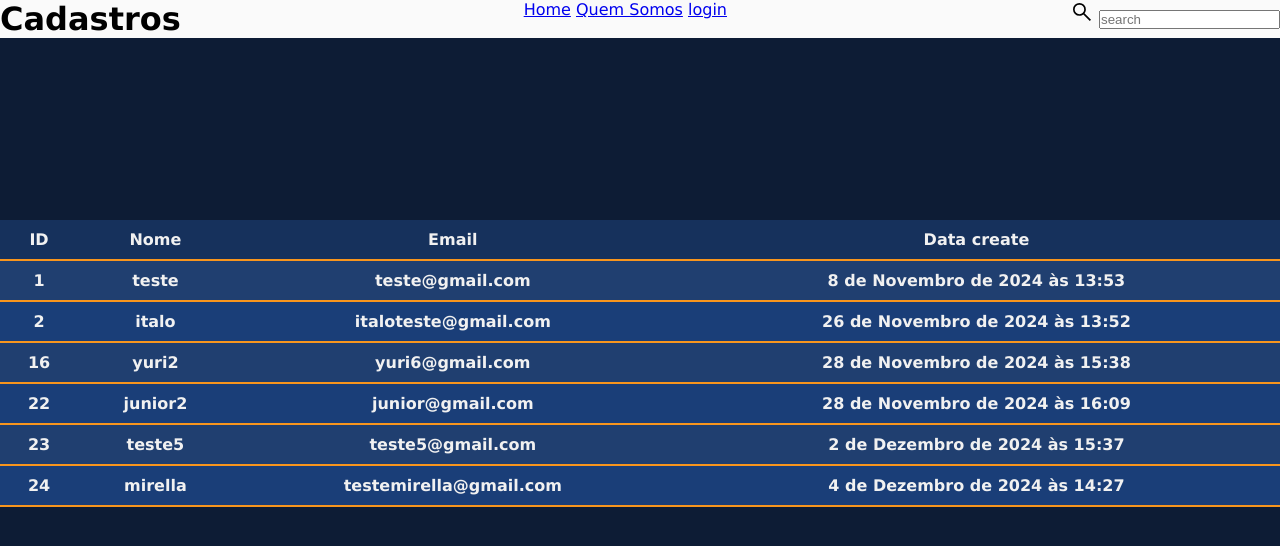
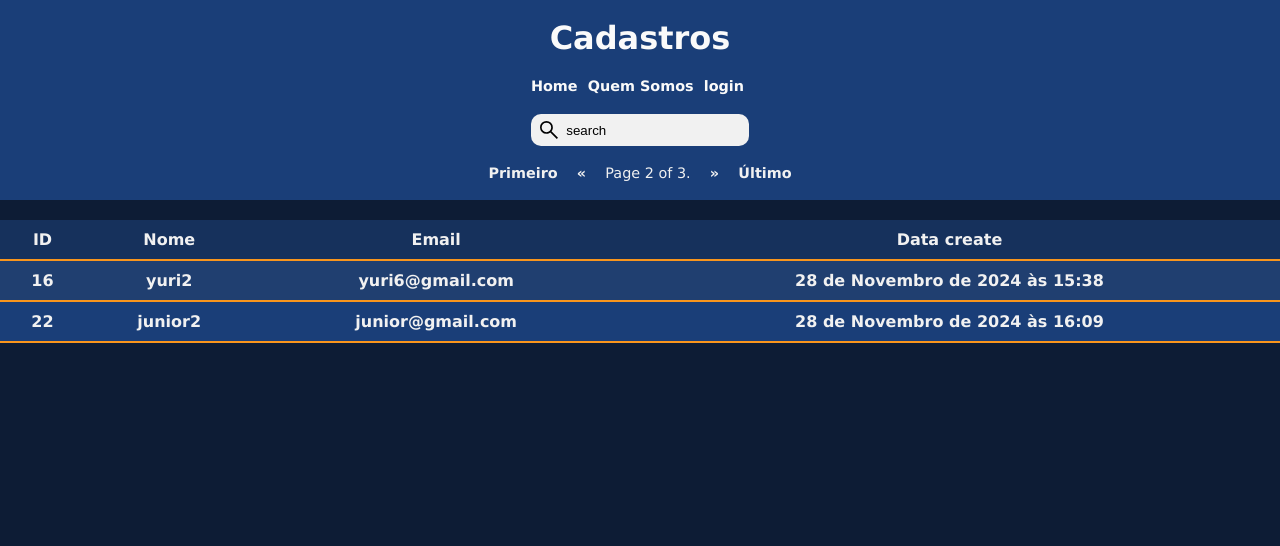
Before and after one commit to oyureh/DPbox, a Django app: page /usuarios/?page=2 in a window 1280 px wide. Shown: the top 546 px of the page. Run offline with Django 5.2, Linux system fonts and the light colour scheme; data comes from the database, SQL or seed files in the repository; both versions use the stored data as it was after the commit.

```diff
--- a/contact/templates/contact/usuarios.html
+++ b/contact/templates/contact/usuarios.html
@@ -12,8 +12,8 @@
                 </tr>
             </thead>
 
-            <tbody>
-                {% for usuarios in usuarios %}
+            <tbody id="tabela-usuarios">
+                {% for usuarios in page_obj %}
                     <tr>
                         <td>
                             {{ usuarios.id_usuario }}
--- a/contact/urls.py
+++ b/contact/urls.py
@@ -6,5 +6,4 @@ urlpatterns = [
    path('login/', views.login, name='login'),
    path('quemsomos/', views.quemsomos, name='quemsomos'),
    path('usuarios/', views.usuarios, name='usuarios'),
-    path('search/', views.search, name='search'),
 ]
--- a/contact/views.py
+++ b/contact/views.py
@@ -2,7 +2,7 @@ from django.shortcuts import render, redirect #get_object_or_404
 from contact.models import Usuarios
 from django.http import HttpResponse
 from django.db import IntegrityError
-from django.db.models import Q
+from django.core.paginator import Paginator
 
 
 
@@ -26,7 +26,15 @@ def _header_usuarios(request):
         request,
         'contact/_header_usuarios'
     )
+
 def usuarios(request):
+
+    usuarios =  Usuarios.objects.all()
+    paginator = Paginator(usuarios, 2)  # Show 25 contacts per page.
+
+    page_number = request.GET.get("page")
+    page_obj = paginator.get_page(page_number)
+    return render(request, "contact/usuarios.html", {"page_obj": page_obj})
 
     if request.method == 'POST':
         nome = request.POST.get('nome')
@@ -52,19 +60,3 @@ def usuarios(request):
         'usuarios': Usuarios.objects.all()
     }
     return render(request, 'contact/usuarios.html', usuarios)
-
-def search(request):
-    search_value = request.GET.get('q', '').strip()
-
-    if search_value == '':
-        return redirect('contact:index')
-
-    contacts = Contact.objects \
-        .filter(show=True)\
-        .filter(
-            Q(first_name__icontains=search_value) |
-            Q(last_name__icontains=search_value) |
-            Q(phone__icontains=search_value) |
-            Q(email__icontains=search_value)
-        )\
-        .order_by('-id')
--- a/templates/base/partials/_header_usuarios.html
+++ b/templates/base/partials/_header_usuarios.html
@@ -7,8 +7,26 @@
         <a class="nav-usuarios" href="{% url 'login' %}">login</a>
     </nav>
 
-    <form action="" method="get">
+    <form class="forms" action="" method="get">
         <img src="{% static 'global/imgs/lupa.svg'%}" alt="">
         <input type="search" placeholder="search" id="search" class="search-input" name="q">
     </form>
+
+    <div class="pagination">
+        <span class="step-links">
+            {% if page_obj.has_previous %}
+                <a href="?page=1"> Primeiro</a>
+                <a href="?page={{ page_obj.previous_page_number }}">&laquo;</a>
+            {% endif %}
+
+            <span class="current">
+                Page {{ page_obj.number }} of {{ page_obj.paginator.num_pages }}.
+            </span>
+
+            {% if page_obj.has_next %}
+                <a href="?page={{ page_obj.next_page_number }}">&raquo;</a>
+                <a href="?page={{ page_obj.paginator.num_pages }}">Último </a>
+            {% endif %}
+        </span>
+    </div>
 </header>
--- a/templates/base/usuarios.html
+++ b/templates/base/usuarios.html
@@ -5,19 +5,19 @@
     <meta charset="UTF-8">
     <meta name="viewport" content="width=device-width, initial-scale=1.0, viewport-fit=cover">
     <title>Cadastro</title>
+
     <link rel="stylesheet" href="{% static 'global/css/style.css' %}">
-    <link rel="stylesheet" href="{% static 'global/css/partials.css' %}">
+    <link rel="stylesheet" href="{% static 'global/css/partials.css'%}">
+
 </head>
 <body id="body-usuarios">
 
     {% include 'base/partials/_header_usuarios.html' %}
-
 {% block content %}
     <main id="lista-usuarios">
 
-
-
     </main>
 {% endblock content %}
+<script src="{% static 'global/js/filtertask.js'%}"></script>
 </body>
 </html>
--- a/templates/static/global/css/partials.css
+++ b/templates/static/global/css/partials.css
@@ -13,6 +13,9 @@
     --cor06: #fff;
     --cor07: #fafafa;
     --cor08: #f1f1f1;
+    --spacing: 1.5rem;
+    --transition-fast: 300ms;
+    --link-dark-color: rgb(0, 83, 134);
 }
 
 
@@ -79,7 +82,7 @@ header {
     display: flex;
     justify-content: space-between;
     flex-wrap: wrap;
-    background-color:#fafafa;
+    background-color:var(--cor07);
     position: fixed;
     z-index: 1090;
     width: 100%;
@@ -135,7 +138,8 @@ header {
     margin: 0px 30px 0px 10px;
 }
 /* fim header */
-/*
+
+
 #header-usuarios{
     width: 100%;
     height: 200px;
@@ -163,7 +167,7 @@ header {
     border-bottom: 2px solid var(--cor04);
 }
 
-form{
+.forms{
     display: flex;
     flex-direction: row;
     align-items: center;
@@ -177,8 +181,37 @@ form{
 
 .search-input{
     color: black;
+    outline: none;
+    border: none;
+    background-color: transparent;
 }
 
 .search-input::placeholder{
     color: black;
-} */
+}
+
+.pagination {
+    display: flex;
+    justify-content: center;
+
+  }
+
+.current{
+     color: var(--cor04);
+     font-size: 0.9rem;
+     color: var(--cor08);
+}
+
+  .pagination .step-links {
+    display: flex;
+    gap: calc(var(--spacing) * 0.8);
+  }
+
+  .pagination .step-links a {
+    color: var(--cor08);
+    transition: color var(--transition-fast) ease-in-out;
+    text-decoration: none;
+    display: block;
+    font-weight: 700;
+    font-size: 0.9rem;
+  }
--- a/templates/static/global/css/style.css
+++ b/templates/static/global/css/style.css
@@ -14,6 +14,7 @@
     --cor06: #fff;
     --cor07: #fafafa;
     --cor08: #f1f1f1;
+    --cor09: white;
 }
 
 body{
@@ -464,62 +465,48 @@ p.hub{
 
 /* lista cadastros */
 
-#body-usuarios{
-    background-color: #0d1c35  !important;
+#body-usuarios {
+    background-color: #0d1c35 !important;
 }
 
-#lista-usuarios{
-    width: 100vw;
+#lista-usuarios {
+    width: 100%;
+    overflow-x: auto; /* Adiciona barra de rolagem horizontal */
 }
 
-table{
+table {
     width: 100%;
     border-collapse: collapse;
     margin-top: 150px;
+    table-layout: auto; /* Permite que as colunas se ajustem automaticamente */
 }
 
 th, td {
     padding: 10px;
-    text-align: left;
+    text-align: center;
     border: 2px solid var(--cor04);
     border-left: none;
     border-right: none;
     border-top: none;
-    text-align: center;
+    word-wrap: break-word; /* Quebra o conteúdo de célula longo */
 }
 
 th {
     background-color: #16315c;
-    color: var(--cor08) ;
+    color: var(--cor08);
     font-weight: bolder;
 }
 
-tr{
+tr {
     background-color: #203f70;
-    color:var(--cor08) ;
+    color: var(--cor08);
     font-weight: 600;
 }
 
 tr:nth-child(even) {
     background-color: var(--cor02);
-  }
+}
 
 tr:hover {
-    background-color: #183463;
+    background-color: #183463 !important;
 }
-
-@media screen and (max-width: 740px) {
-
-    tr {
-        margin-bottom: 10px;
-    }
-    th, td {
-        text-align: left;
-        padding-left: 50%;
-        position: relative;
-    }
-    th::before, td::before {
-        position: absolute;
-        left: 10px;
-    }
-}
--- /dev/null
+++ b/templates/static/global/js/filtertask.js
@@ -0,0 +1,35 @@
+const SEARCH = document.getElementById('search');
+const TABELA_USUARIOS = document.getElementById('tabela-usuarios');
+
+SEARCH.addEventListener('keyup', () => {
+    let expressao = SEARCH.value.toLowerCase();
+
+    // if (expressao.length <= 2) {
+    //     // Se for, exibe todas as linhas e retorna
+    //     for (let linha of TABELA_DADOS.getElementsByTagName('tr')) {
+    //         linha.style.display = ''; // Mostra todas as linhas
+    //     }
+    //     return; // Sai da função
+    // }
+
+    // pesquisa o valor digitado dentro do id tabela dados nas linhas que estão envolvidas com <tr>
+    let linhas = TABELA_USUARIOS.getElementsByTagName('tr');
+
+    console.log(linhas);
+    for(let posicao in linhas){
+        if (true === isNaN(posicao)){
+            continue;
+        }
+        // transforma todas as letras em minusculas
+        let conteudodalinha = linhas[posicao].innerHTML.toLowerCase();
+
+         // mostra as linhas que tem o conteudo do usuario
+        if(true === conteudodalinha.includes(expressao)) {
+            linhas[posicao].style.display = '';
+        }
+         // oculta as outras linhas que não tem o que o usuario digitou
+        else{
+            linhas[posicao].style.display = 'none';
+        }
+    }
+});
```
Also changed, not shown: db.sqlite3.
